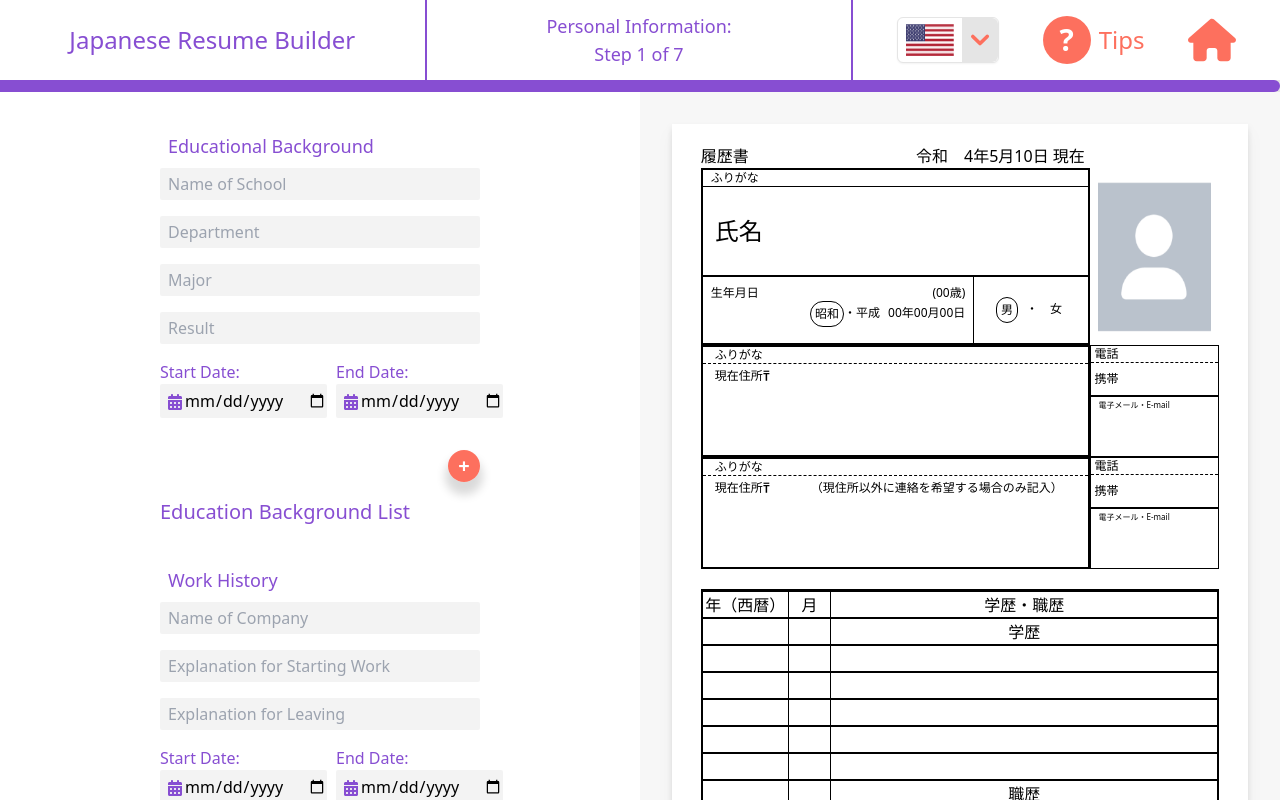
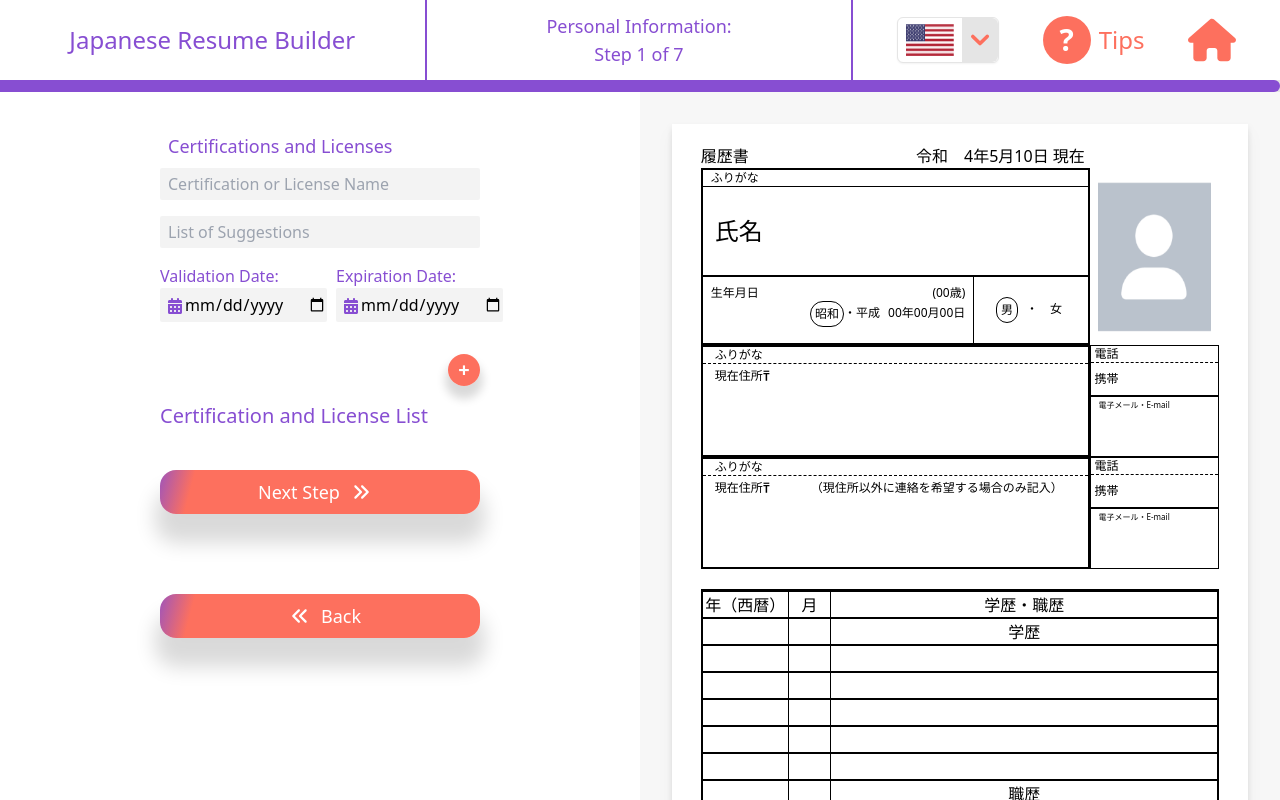
Before and after one commit to stmidi613/Japanese-Resume-Builder, a React (Create React App) app: page / in a window 1280 px wide. Shown: the top 800 px of the page. Built offline with nearby package versions, Linux system fonts and the light colour scheme.

Commit message:
I made the form 3 and form3 state for the certifications.  I also made the css and component for the delete button for all list items in the resume.

```diff
--- a/src/Components/Resume/Resume.tsx
+++ b/src/Components/Resume/Resume.tsx
@@ -1,31 +1,40 @@
 import React, { useContext } from "react";
+
+import ResumeHeader from "./ResumeHeader/ResumeHeader";
+
+import ResumePage1 from "./ResumePages/Page1/ResumePage1";
 
 import Form1 from "./ResumeForms/Form1/Form1";
 import Form2 from "./ResumeForms/Form2/Form2";
-import ResumeHeader from "./ResumeHeader/ResumeHeader";
-import ResumePage1 from "./ResumePages/Page1/ResumePage1";
+import Form3 from "./ResumeForms/Form3/Form3";
 import TipBox from "./ResumeForms/TipBox";
 import Form1Tips from "./ResumeForms/Form1/Form1Tips";
 import Form2Tips from "./ResumeForms/Form2/Form2Tips";
 
 import ResumeState from "./ResumeState/ResumeState";
-import Form2State from "./ResumeState/Form2State";
+import Form3State from "./ResumeState/Form3State";
 
 import { AppContext } from "../../AppState/AppState";
 import "../Resume/resume.css";
 
 const Resume: React.FC = () => {
-  const {showPopup, step} = useContext(AppContext);
+  const { showPopup, step } = useContext(AppContext);
   return (
     <>
       <ResumeHeader />
       <div className="flex justify-center">
         <ResumeState>
-          <Form2State>
-          <Form2 />
-          {!showPopup ?
-          <ResumePage1 /> : <TipBox content={step < 2 ? <Form1Tips /> : <Form2Tips />} />}
-          </Form2State>
+          <Form3State>
+            <Form3 />
+          </Form3State>
+          {/* <Form2State>
+          <Form2 /> */}
+          {!showPopup ? (
+            <ResumePage1 />
+          ) : (
+            <TipBox content={step < 2 ? <Form1Tips /> : <Form2Tips />} />
+          )}
+          {/* </Form2State>          */}
         </ResumeState>
       </div>
     </>
--- /dev/null
+++ b/src/Components/Resume/ResumeForms/DeleteButton.tsx
@@ -0,0 +1,23 @@
+import React from "react";
+
+interface Props {
+  item: number;
+  change: (e: number) => void;
+}
+
+const DeleteButton: React.FC<Props> = ({ change, item }) => {
+  return (
+    <>
+      <div className="grid place-content-center">
+        <button
+          className="bg-red-600 text-white my-1 p-2 rounded-full shadow-xl hover:shadow-none hover:bg-red-700"
+          onClick={() => change(item)}
+        >
+          Delete
+        </button>
+      </div>
+    </>
+  );
+};
+
+export default DeleteButton;
--- a/src/Components/Resume/ResumeForms/Form2/SingleEducationItem.tsx
+++ b/src/Components/Resume/ResumeForms/Form2/SingleEducationItem.tsx
@@ -1,15 +1,13 @@
 import React, { useContext } from "react";
 import { Form2Context, Form2Education } from "../../ResumeState/Form2State";
+import DeleteButton from "../DeleteButton";
 
 export interface Props {
   item: Form2Education;
 }
 
-const SingleEducationItem: React.FC<Props> = ({
-  item,
-}) => {
-  const {setEducDelete} = useContext(Form2Context);
-
+const SingleEducationItem: React.FC<Props> = ({ item }) => {
+  const { setEducDelete } = useContext(Form2Context);
   return (
     <>
       <div className="input-div p-4">
@@ -19,8 +17,8 @@ const SingleEducationItem: React.FC<Props> = ({
         <span>{item.result}</span>
         <span>{item.educStartDate}</span>
         <span>{item.educEndDate}</span>
+        <DeleteButton item={item.educId} change={setEducDelete} />
       </div>
-        <button onClick={() => setEducDelete(item.educId)}>Delete</button>
     </>
   );
 };
--- a/src/Components/Resume/ResumeForms/Form2/SingleWorkItem.tsx
+++ b/src/Components/Resume/ResumeForms/Form2/SingleWorkItem.tsx
@@ -1,4 +1,6 @@
 import React, { useContext } from "react";
+import DeleteButton from "../DeleteButton";
+
 import { Form2Context, Form2Work } from "../../ResumeState/Form2State";
 
 export interface Props {
@@ -17,7 +19,8 @@ const SingleWorkItem: React.FC<Props> = ({
         <span>{item.endExpl}</span>
         <span>{item.workStartDate}</span>
         <span>{item.workEndDate}</span>
-        <button onClick={() => setWorkDelete(item.workId)}>Delete</button>
+        <DeleteButton item={item.workId} change={setWorkDelete} />
+        {/* <button onClick={() => setWorkDelete(item.workId)}>Delete</button> */}
       </div>
     </>
   );
--- /dev/null
+++ b/src/Components/Resume/ResumeForms/Form3/CertList.tsx
@@ -0,0 +1,27 @@
+import React from "react";
+import SingleCertItem from "./SingleCertItem";
+
+import { Form3Cert } from "../../ResumeState/Form3State";
+
+interface Props {
+  certHist: Form3Cert[];
+}
+
+const CertList: React.FC<Props> = ({certHist}) => {
+  return (
+    <>
+    <div className="mt-4">
+    <span className="text-purple text-xl">Certification and License List</span>
+    {
+      certHist.map((item) =>
+      (<SingleCertItem
+        key={item.certId}
+        item={item}
+        />))
+    }
+      </div>
+    </>
+  );
+};
+
+export default CertList;
--- /dev/null
+++ b/src/Components/Resume/ResumeForms/Form3/Form3.tsx
@@ -0,0 +1,74 @@
+import React, { useContext } from "react";
+
+import InputTitle from "../InputTitle";
+import F2TextInput from "../Form2/F2TextInput";
+import StartEndDate from "../Form2/StartEndDate";
+import CertList from "./CertList";
+
+import BackButton from "../../../Buttons/BackButton";
+import NextButton from "../../../Buttons/NextButton";
+import SmallCircleButton from "../../../Buttons/SmallCircleButton";
+
+import { Form3Context } from "../../ResumeState/Form3State";
+
+const Form3: React.FC = () => {
+  const onSubmitHandler = (e: React.FormEvent) => {
+    e.preventDefault();
+    handleCertAdd(e);
+  };
+
+  const {
+    certName,
+    setCertName,
+    setCertStartDate,
+    setCertEndDate,
+    certHist,
+    setCertHist,
+  } = useContext(Form3Context);
+
+  const handleCertAdd = (e: React.FormEvent) => {
+    e.preventDefault();
+    if (certName) {
+      setCertHist(() => {});
+      setCertName("");
+      setCertStartDate("");
+      setCertEndDate("");
+    }
+  };
+
+
+  return (
+    <>
+      <form className="w-1/2" onSubmit={onSubmitHandler}>
+        <section className="section md:order-1 md:row-span-2 md:row-start-1">
+          <InputTitle fieldName="Certifications and Licenses" />
+          <div className="input-div">
+            <F2TextInput
+              place="Certification or License Name"
+              value={certName}
+              change={setCertName}
+            />
+            <F2TextInput
+              place="List of Suggestions"
+              value={certName}
+              change={setCertName}
+            />
+            <div className="flex justify-between">
+              <StartEndDate
+                label="Validation Date:"
+                change={setCertStartDate}
+              />
+              <StartEndDate label="Expiration Date:" change={setCertEndDate} />
+            </div>
+          </div>
+          <SmallCircleButton />
+          <CertList certHist={certHist} />
+        </section>
+        <NextButton />
+        <BackButton />
+      </form>
+    </>
+  );
+};
+
+export default Form3;
--- /dev/null
+++ b/src/Components/Resume/ResumeForms/Form3/SingleCertItem.tsx
@@ -0,0 +1,24 @@
+import React, { useContext } from "react";
+import DeleteButton from "../DeleteButton";
+
+import { Form3Cert, Form3Context } from "../../ResumeState/Form3State";
+
+interface Props {
+  item: Form3Cert;
+}
+
+const SingleCertItem: React.FC<Props> = ({ item }) => {
+      const { setCertDelete } = useContext(Form3Context);
+  return (
+    <>
+      <div className="input-div p-4">
+        <span>{item.certName}</span>
+        <span>{item.certStartDate}</span>
+        <span>{item.certEndDate}</span>
+        <DeleteButton item={item.certId} change={setCertDelete} />
+      </div>
+    </>
+  );
+};
+
+export default SingleCertItem;
--- /dev/null
+++ b/src/Components/Resume/ResumeState/Form3State.tsx
@@ -0,0 +1,72 @@
+import React, { createContext, useState } from "react";
+
+export interface Form3Cert {
+  //Certifications
+  certId: number;
+  certName: string;
+  certStartDate: string;
+  certEndDate: string;
+}
+
+const Form3Values = {
+  //Certifications
+  certId: Date.now(),
+  certName: "",
+  certStartDate: "",
+  certEndDate: "",
+  certHist: [
+    {
+      certId: Date.now(),
+      certName: "",
+      certStartDate: "",
+      certEndDate: "",
+    },
+  ],
+  setCertName: (e: React.SetStateAction<string>) => {},
+  setCertStartDate: (e: React.SetStateAction<string>) => {},
+  setCertEndDate: (e: React.SetStateAction<string>) => {},
+  setCertHist: (e: React.Dispatch<React.SetStateAction<Form3Cert[]>>) => {},
+  setCertDelete: (e: number) => {},
+};
+
+export const Form3Context = createContext(Form3Values);
+
+const Form3State: React.FC = ({ children }) => {
+  //Work
+  const [certName, setCertName] = useState<string>("");
+  const [certStartDate, setCertStartDate] = useState<string>("");
+  const [certEndDate, setCertEndDate] = useState<string>("");
+  const [certHist, setCertHist] = useState<Form3Cert[]>([]);
+
+  return (
+    <Form3Context.Provider
+      value={{
+        //Work
+        certId: Date.now(),
+        certName,
+        certStartDate,
+        certEndDate,
+        setCertName,
+        setCertStartDate,
+        setCertEndDate,
+        certHist,
+        setCertHist: () => {
+          setCertHist([
+            ...certHist,
+            {
+              certId: Date.now(),
+              certName,
+              certStartDate,
+              certEndDate,
+            },
+          ]);
+        },
+        setCertDelete: (certId: number) => setCertHist(certHist.filter((each) => each.certId !== certId)),
+      }}
+    >
+      {children}
+    </Form3Context.Provider>
+  );
+};
+
+export default Form3State;
```
